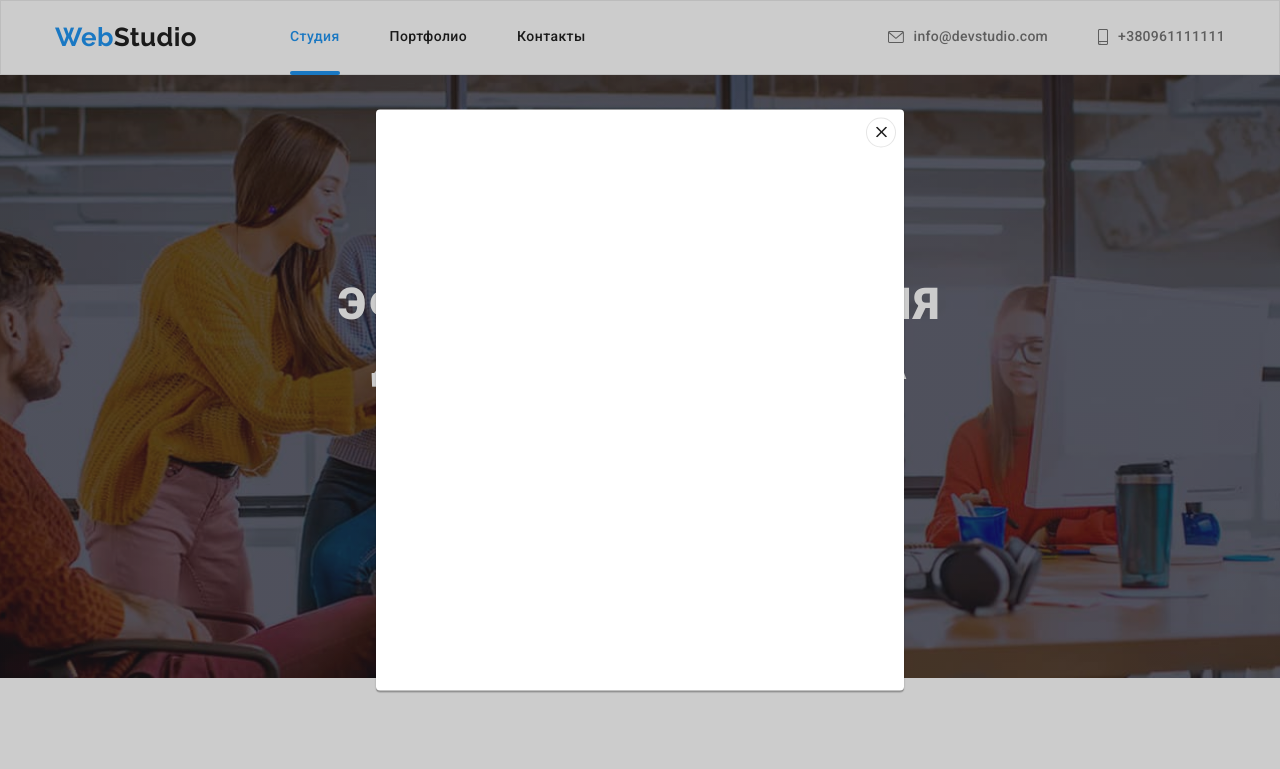
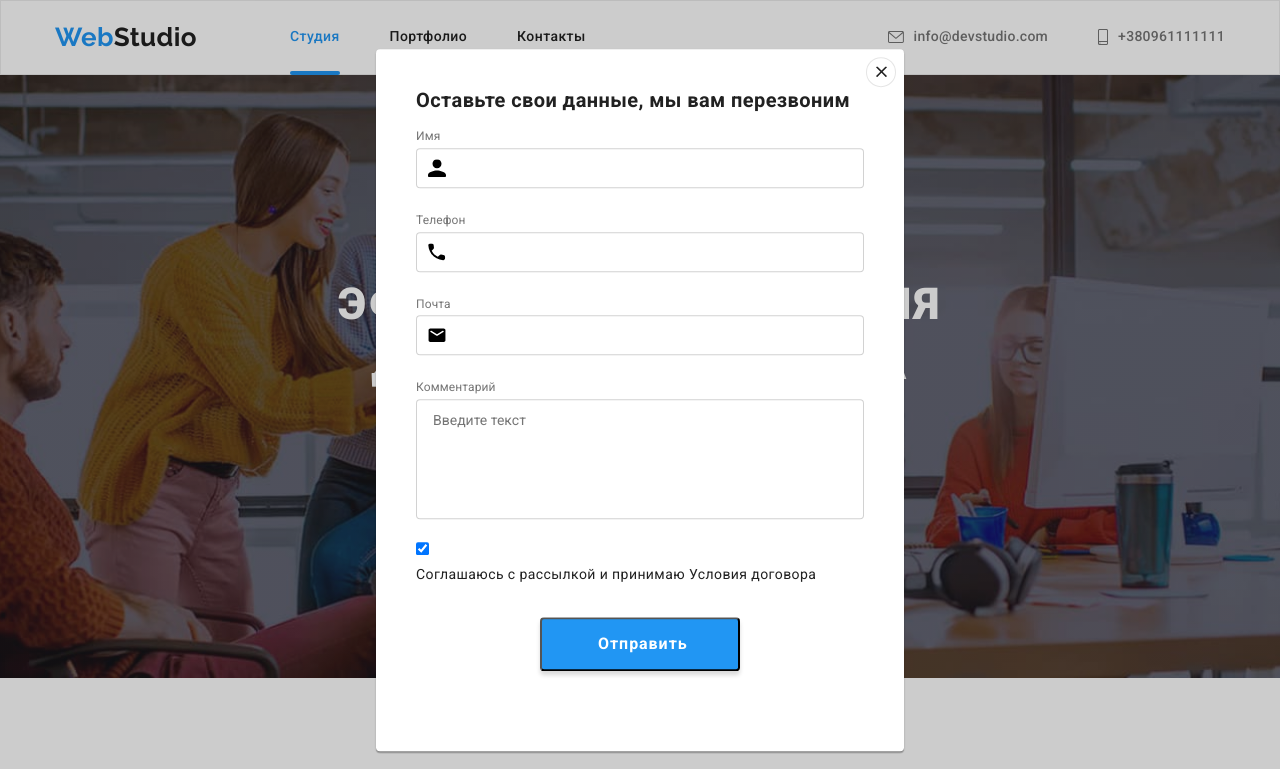
Before and after one commit to tsherkavskaAnna/goit-markup-hw-06, a plain HTML site: page index.html in a window 1280 px wide. Both pictures are taken after a click on the button "Заказать услугу". Shown: the top 769 px of the page. Drawn offline with nearby package versions, Linux system fonts and the light colour scheme.

Commit message:
homework6.2

```diff
--- a/CSS/styles.css
+++ b/CSS/styles.css
@@ -471,6 +471,7 @@ clients-link:focus {
   padding: 15px;
   margin-right: 12px;
   background: var(--hero-footer-color);
+  color: var(--title-color);
   border: 1px solid rgba(255, 255, 255, 0.3);
   box-sizing: border-box;
   filter: drop-shadow(0px 4px 4px rgba(0, 0, 0, 0.15));
@@ -513,14 +514,13 @@ clients-link:focus {
 }
 .modal {
   position: absolute;
-  width: 528px;
-  height: 581px;
+  width: 100%;
+  max-width: 528px;
   top: 50%;
   left: 50%;
   transform: translate(-50%, -50%);
   transition: transform 500ms var(--timing-function);
   background-color: var(--title-color);
-  padding: 8px;
   box-shadow: 0px 1px 3px rgba(0, 0, 0, 0.12), 0px 1px 1px rgba(0, 0, 0, 0.14),
     0px 2px 1px rgba(0, 0, 0, 0.2);
   border-radius: 4px;
@@ -545,6 +545,81 @@ clients-link:focus {
 }
 .backdrop.is-hidden .modal {
   transform: translate(-50%, -50%) scale(0);
+}
+/*Заполненное модальное окно*/
+.modal-form {
+  display: flex;
+  flex-direction: column;
+  max-width: 528px;
+  padding: 40px;
+}
+.modal-form-field {
+  margin-bottom: 20px;
+  position: relative;
+}
+
+.form-name {
+  display: flex;
+  flex-wrap: nowrap;
+  margin-bottom: 12px;
+  font-weight: 700;
+  font-size: 20px;
+  line-height: 1.15;
+  text-align: center;
+  color: var(--secondary-text-color);
+}
+.modal-text {
+  font-size: 12px;
+  line-height: 1.17;
+  letter-spacing: 0.01em;
+  color: var(--main-text-color);
+}
+.form-input {
+  display: block;
+  width: 448px;
+  height: 40px;
+  border: 1px solid rgba(33, 33, 33, 0.2);
+  box-sizing: border-box;
+  border-radius: 4px;
+}
+.modal-icons {
+  position: absolute;
+  bottom: 11px;
+  left: 12px;
+  display: inline-block;
+  width: 18px;
+  height: 18px;
+}
+textarea.form-input {
+  padding: 12px 16px;
+  height: 120px;
+  resize: none;
+  border: 1px solid rgba(33, 33, 33, 0.2);
+  box-sizing: border-box;
+  border-radius: 4px;
+}
+.form-terms {
+  margin-bottom: 30px;
+}
+.modal-btn {
+  padding: 10px 56px;
+  margin-bottom: 40px;
+  width: 200px;
+  background: var(--accent-color);
+  box-shadow: 0px 4px 4px rgba(0, 0, 0, 0.15);
+  border-radius: 4px;
+  font-weight: bold;
+  font-size: 16px;
+  line-height: 1.87;
+  display: flex;
+  align-items: center;
+  text-align: center;
+  letter-spacing: 0.06em;
+  color: var(--title-color);
+}
+.btn-thumb {
+  display: flex;
+  justify-content: center;
 }
 
 /*Портфолио*/
--- a/index.html
+++ b/index.html
@@ -488,6 +488,61 @@
             <use href="./Images/Icons/sprite.svg#icon-close"></use>
           </svg>
         </button>
+
+        <form class="modal-form">
+          <p class="form-name">Оставьте свои данные, мы вам перезвоним</p>
+          <label class="modal-form-field">
+            <span class="modal-text">Имя</span>
+            <svg class="modal-icons" width="12" height="12">
+              <use href="./Images/Icons/sprite.svg#icon-person"></use>
+            </svg>
+            <input type="text" class="form-input" name="Имя" placeholder=" " />
+          </label>
+
+          <label class="modal-form-field">
+            <span class="modal-text">Телефон</span>
+            <input
+              type="телефон"
+              class="form-input"
+              name="Телефон"
+              placeholder=" "
+            />
+            <svg class="modal-icons" width="13" height="13">
+              <use href="./Images/Icons/sprite.svg#icon-phone"></use>
+            </svg>
+          </label>
+
+          <label class="modal-form-field">
+            <span class="modal-text">Почта</span>
+            <input
+              type="почта"
+              class="form-input"
+              name="почта"
+              placeholder=" "
+            />
+            <svg class="modal-icons" width="15" height="12">
+              <use href="./Images/Icons/sprite.svg#icon-letter"></use>
+            </svg>
+          </label>
+          <label class="modal-form-field">
+            <span class="modal-text">Комментарий</span>
+            <textarea
+              class="form-input"
+              name="комментарий"
+              rows="5"
+              placeholder="Введите текст"
+            ></textarea>
+          </label>
+          <label>
+            <input type="checkbox" name="" value="" checked />
+          </label>
+          <p class="form-terms">
+            Соглашаюсь с рассылкой и принимаю Условия договора
+          </p>
+          <div class="btn-thumb">
+            <button class="modal-btn" type="submit">Отправить</button>
+          </div>
+        </form>
       </div>
     </div>
     <script src="./js/modal.js"></script>
```
Also changed, not shown: portfolio.html (+14 -0 lines).
